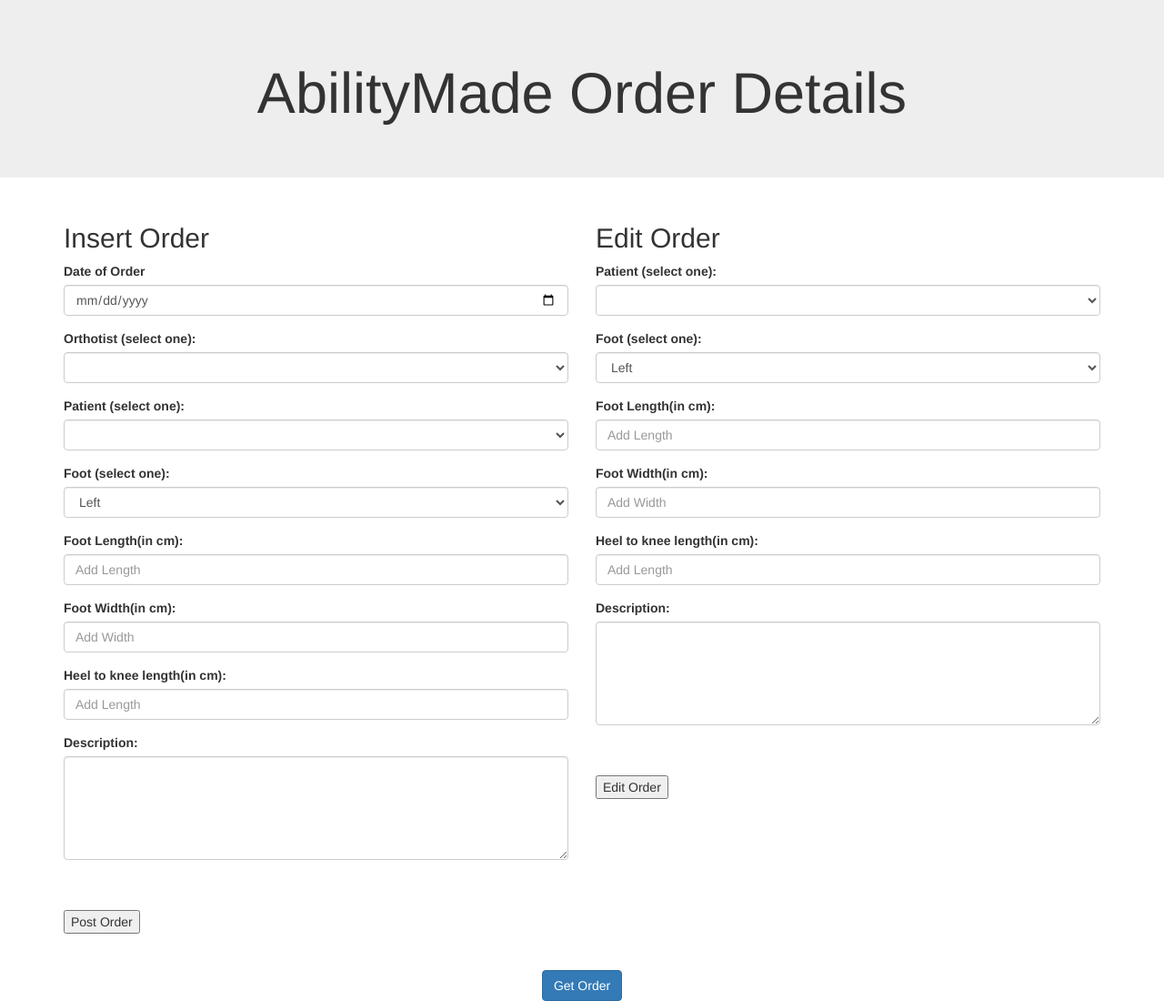
After one commit to denzilsaldanha/abilitymade, a Flask app: page /order in a window 1280 px wide. The commit adds this page. Shown: the whole page at 91% size. Run offline with Flask 2, Linux system fonts and the light colour scheme; data that the repository does not hold is empty; some libraries are stand-ins or nearby versions.

Commit message:
Completed Order front end

```diff
--- a/app.py
+++ b/app.py
@@ -53,15 +53,35 @@ def orthotist():
         for obj in orthotistsList:
             orthotistJson.append(obj.__dict__)
         return json.dumps(orthotistJson)
+
+
+@app.route('/orthotist/name', methods = ['GET'])
+def orthonames():
+    if request.method =='GET':
+        namesjson =[]
+        for obj in orthotistsList:
+            print('Here')
+            namesjson.append(obj.orthotistName.__dict__)
+        print(namesjson)
+        return namesjson
+
+
+
 @app.route('/js/script.js', methods = ['GET'])
 def javascript():
     if request.method =='GET':
         return render_template('/js/script.js')
 
-@app.route('/patient', methods=['POST', 'GET'])
+@app.route('/patient', methods=['GET'])
 def patient():
     if request.method == 'GET':
         return render_template('patient.html')
+
+
+@app.route('/order', methods=['GET'])
+def order():
+    if request.method == 'GET':
+        return render_template('order.html')
 
 patientList = []
 
--- /dev/null
+++ b/templates/order.html
@@ -0,0 +1,206 @@
+<!DOCTYPE html>
+<html lang="en">
+<head>
+  <meta charset="UTF-8">
+  <meta name="viewport" content="width=device-width, initial-scale=1.0">
+  <meta http-equiv="X-UA-Compatible" content="ie=edge">
+  <title>AFO Ordering</title>
+    <link rel="stylesheet" href="https://maxcdn.bootstrapcdn.com/bootstrap/3.4.1/css/bootstrap.min.css">
+</head>
+<body>
+    <div class="jumbotron text-center">
+      <h1>AbilityMade Order Details</h1>
+
+    </div>
+    <div class = "container">
+        <div class="row">
+            <div class="col-md-6">
+              <form> <h2>Insert Order</h2>
+                    <div class="form-group">
+                      <label>Date of Order</label>
+                      <input type="date" class="form-control" placeholder="Add Name" id = "date">
+                    </div>
+                    <div class="form-group">
+                          <label >Orthotist (select one):</label>
+                          <select class="form-control" id="ortho">
+                          </select>
+                    </div>
+                        <script>
+                        window.addEventListener('load',orthotist);
+                        function orthotist(){
+                        console.log('HERE!')
+
+                            var xhr = new XMLHttpRequest();
+                            xhr.open('GET', 'http://127.0.0.1:5000/orthotist/name', true);
+
+                             xhr.onreadystatechange = function (){
+                                console.log(this.status)
+                                if(this.status == 200){
+                                  var ortho = JSON.parse(this.responseText);
+                                  console.log(ortho)
+                                  var sel = document.getElementById('ortho');
+                                for(var i in ortho){
+                                var opt = document.createElement('option');
+                                        opt.innerHTML = ortho[i].orthotistname;
+                                        opt.value = ortho[i].orthotistname;
+                                        sel.appendChild(opt);
+                                    }
+                                }
+                            }
+                            xhr.send(null)
+                        }
+                        </script>
+                    <div class="form-group">
+                          <label >Patient (select one):</label>
+                          <select class="form-control" id="patient">
+                          </select>
+                    </div>
+                    <div class="form-group">
+                          <label >Foot (select one):</label>
+                          <select class="form-control" id="foot">
+                              <option value="left">Left</option>
+                              <option value="right">Right</option>
+                              <option value="both">Both</option>
+                          </select>
+                    </div>
+                    <div class="form-group">
+                      <label>Foot Length(in cm):</label>
+                      <input type="tel" class="form-control" placeholder="Add Length" id = "length">
+                    </div>
+                    <div class="form-group">
+                      <label>Foot Width(in cm):</label>
+                      <input type="tel" class="form-control" placeholder="Add Width" id = "width">
+                    </div>
+                  <div class="form-group">
+                      <label>Heel to knee length(in cm):</label>
+                      <input type="tel" class="form-control" placeholder="Add Length" id = "h_to_k">
+                    </div>
+                  <div class="form-group">
+                      <label for="comment">Description:</label>
+                      <textarea class="form-control" rows="5" id="comment"></textarea>
+                    </div>
+              </form>
+                 <br><br>
+                 <button id="button" onclick ="javascript:history.go(0)">Post Order</button>
+            </div>
+            <div class="col-md-6">
+              <form> <h2>Edit Order</h2>
+
+                    <div class="form-group">
+                          <label >Patient (select one):</label>
+                          <select class="form-control" id="edit_patient">
+                          </select>
+                    </div>
+                    <div class="form-group">
+                          <label >Foot (select one):</label>
+                          <select class="form-control" id="edit_foot">
+                              <option value="left">Left</option>
+                              <option value="right">Right</option>
+                              <option value="both">Both</option>
+                          </select>
+                    </div>
+                    <div class="form-group">
+                      <label>Foot Length(in cm):</label>
+                      <input type="tel" class="form-control" placeholder="Add Length" id = "edit_length">
+                    </div>
+                    <div class="form-group">
+                      <label>Foot Width(in cm):</label>
+                      <input type="tel" class="form-control" placeholder="Add Width" id = "edit_width">
+                    </div>
+                  <div class="form-group">
+                      <label>Heel to knee length(in cm):</label>
+                      <input type="tel" class="form-control" placeholder="Add Length" id = "edit_h_to_k">
+                    </div>
+                  <div class="form-group">
+                      <label for="comment">Description:</label>
+                      <textarea class="form-control" rows="5" id="edit_comment"></textarea>
+                    </div>
+              </form>
+                 <br><br>
+                 <button id="edit_button" onclick ="javascript:history.go(0)">Edit Order</button>
+
+
+        </div>
+    </div>
+
+  <br><br>
+    <div class="form-row text-center">
+    <div class="col-12">
+        <button type="submit" class="btn btn-primary" id = "patient_details">Get Order</button>
+    </div>
+        <div id="users"></div>
+    </div>
+
+
+
+  <script>
+
+    document.getElementById('button').addEventListener('click', addPatient);
+    document.getElementById('patient_details').addEventListener('click', loadPatient);
+    document.getElementById('edit_button').addEventListener('click', updatePatient);
+
+    function updatePatient(){
+      var xhr = new XMLHttpRequest();
+      xhr.open('PUT', 'http://127.0.0.1:5000/patient/details', true);
+      xhr.setRequestHeader("Content-Type", "application/json;charset=UTF-8");
+      var str = (JSON.stringify({'patientName':document.getElementById('edit_name').value,
+                                    'patientAddr':document.getElementById('edit_address').value,
+                                    'patientPh':document.getElementById('edit_ph').value}))
+
+
+      xhr.send(str);
+
+
+    }
+
+    function addPatient(){
+      var xhr = new XMLHttpRequest();
+      xhr.open('POST', 'http://127.0.0.1:5000/patient/details', true);
+      xhr.setRequestHeader("Content-Type", "application/json;charset=UTF-8");
+      var str = (JSON.stringify({'patientName':document.getElementById('name').value,
+                                    'patientAddr':document.getElementById('address').value,
+                                    'patientPh':document.getElementById('ph').value}))
+
+
+      xhr.send(str);
+
+
+    }
+
+
+    function loadPatient(){
+      var xhr = new XMLHttpRequest();
+      xhr.open('GET', 'http://127.0.0.1:5000/patient/details', true);
+      var count = 1;
+
+      xhr.onload = function(){
+        if(this.status == 200){
+          var patient = JSON.parse(this.responseText);
+
+
+          var output = '<h1>Patient</h1>';
+          for(var i in patient){
+            output +=
+              '<div ">' +
+              '<h3>Patient '+count+'</h3>'+
+              '<ul>' +
+              '<li>Patient Name: '+patient[i].patientName+'</li>' +
+              '<li>Address: '+patient[i].patientAddr+'</li>' +
+              '<li>Phone Number: '+patient[i].patientPh+'</li>' +
+              '</ul>' +
+              '</div>';
+             count ++;
+          }
+
+          document.getElementById('users').innerHTML = output;
+        }
+      }
+
+      xhr.send();
+    }
+  </script>
+<script src="https://code.jquery.com/jquery-3.5.1.slim.min.js" integrity="sha384-DfXdz2htPH0lsSSs5nCTpuj/zy4C+OGpamoFVy38MVBnE+IbbVYUew+OrCXaRkfj" crossorigin="anonymous"></script>
+<script src="https://cdn.jsdelivr.net/npm/popper.js@1.16.0/dist/umd/popper.min.js" integrity="sha384-Q6E9RHvbIyZFJoft+2mJbHaEWldlvI9IOYy5n3zV9zzTtmI3UksdQRVvoxMfooAo" crossorigin="anonymous"></script>
+<script src="https://stackpath.bootstrapcdn.com/bootstrap/4.5.0/js/bootstrap.min.js" integrity="sha384-OgVRvuATP1z7JjHLkuOU7Xw704+h835Lr+6QL9UvYjZE3Ipu6Tp75j7Bh/kR0JKI" crossorigin="anonymous"></script>
+</body>
+</html>
--- a/templates/patient.html
+++ b/templates/patient.html
@@ -100,6 +100,7 @@
 
     function loadPatient(){
       var xhr = new XMLHttpRequest();
+
       xhr.open('GET', 'http://127.0.0.1:5000/patient/details', true);
       var count = 1;
 
```
